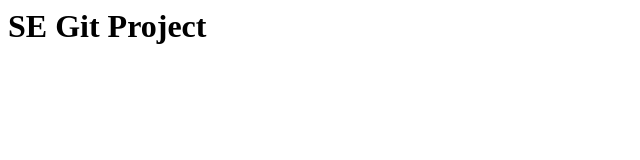
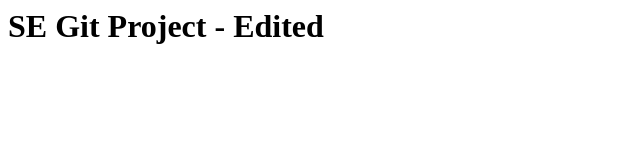
Before and after one commit to kotchaporn18/se-git-project, a plain HTML site: page index.html in a window 1280 px wide. Shown: the whole page, without its empty margins (0-640 px from the left). Drawn offline with Linux system fonts and the light colour scheme.

```diff
--- a/index.html
+++ b/index.html
@@ -1 +1 @@
-<h1> SE Git Project</h1>
+<h1> SE Git Project - Edited</h1>
```
Also changed, not shown: about.html (added, +1 -0 lines).
